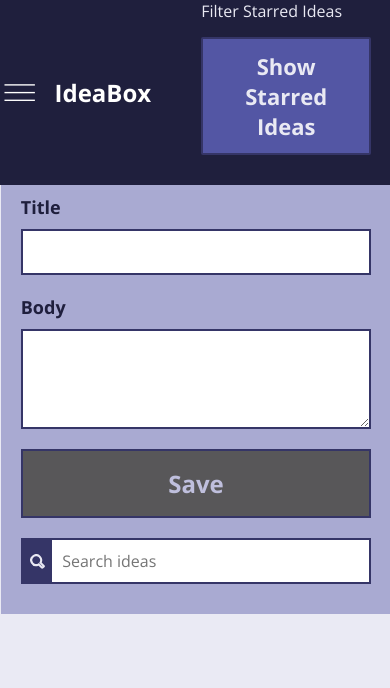
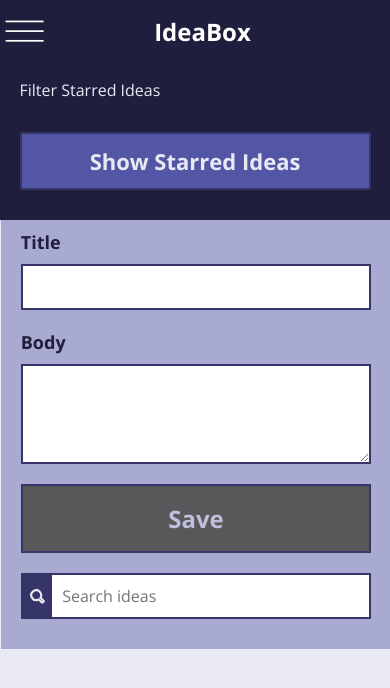
Before and after one commit to Trond240/idea_box, a plain HTML site: page index.html in a window 390 px wide. Drawn offline with nearby package versions, Linux system fonts and the light colour scheme.

Commit message:
Style Starred Ideas for media size dropdown

```diff
--- a/styles.css
+++ b/styles.css
@@ -255,7 +255,7 @@ textarea {
 
   aside {
     display: flex;
-    flex-flow: row nowrap;
+    flex-flow: row wrap;
     justify-content: flex-start;
   }
 
@@ -264,13 +264,22 @@ textarea {
     padding-right: 50px;
   }
 
-  #starred-ideas-div {
-    display: none;
+  .starred-ideas-div {
+    display: inline-flex;
+    flex-wrap: wrap;
+    justify-content: center;
+    width: 100%;
+  }
+
+  .starred-ideas-div p {
+    width: 90%;
+    margin: 1em;
   }
 
   .mobile-menu-inactive {
     background: url(./assets/menu.svg) no-repeat center/100%;
     border: none;
+    cursor: pointer;
     display: flex;
     justify-self: flex-start;
     outline: 0;
@@ -278,7 +287,7 @@ textarea {
   }
 
   .mobile-menu-active {
-    background: url(./assets/menu-close.svg);
+    background: url(./assets/menu-close.svg) no-repeat center/100%;
   }
 
   .form-section form {
```
